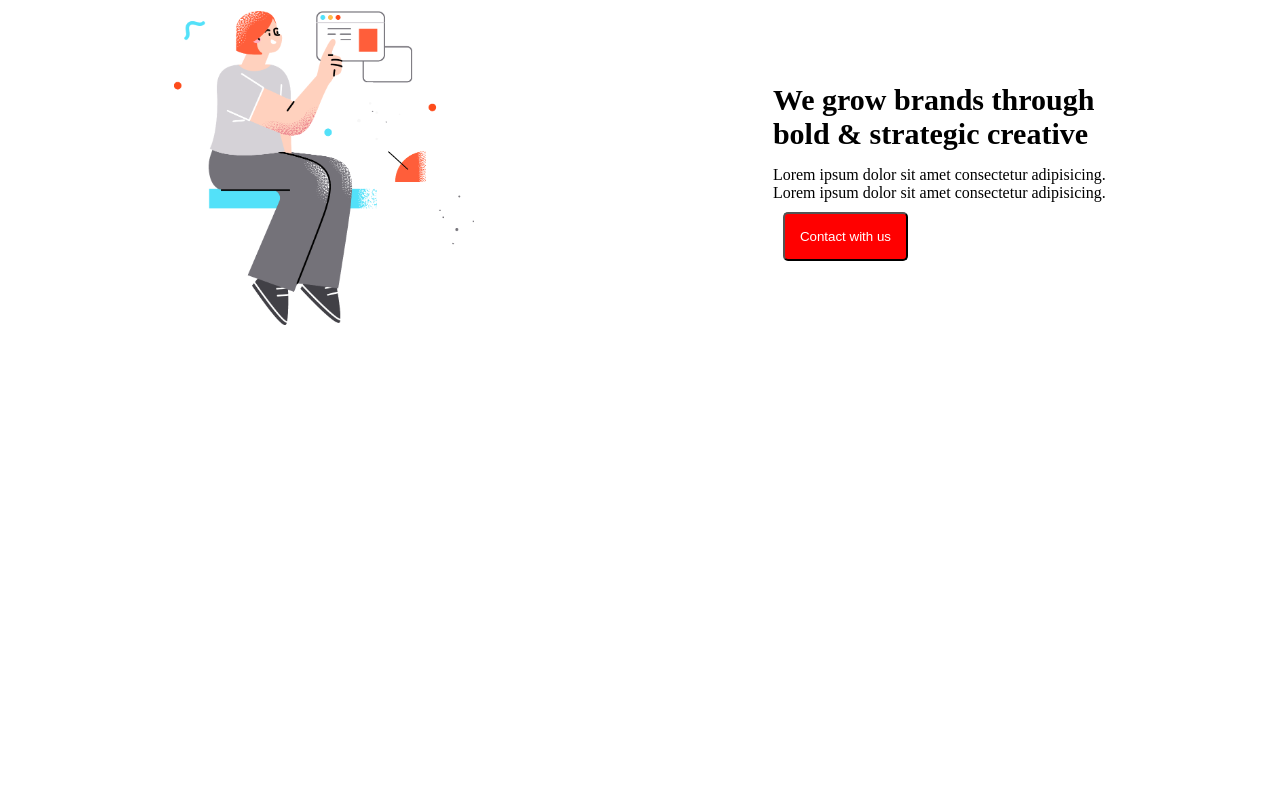
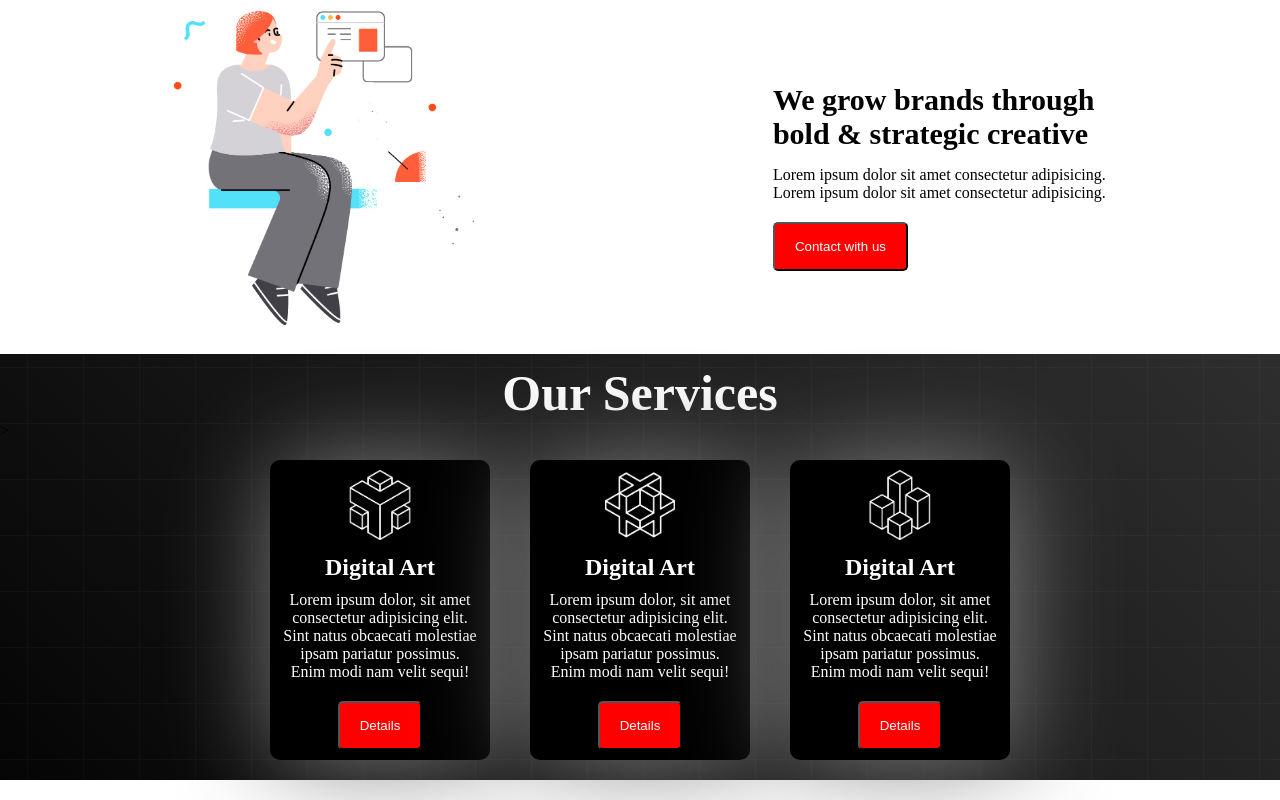
Before and after one commit to Maimun54/Basic-website, a plain HTML site: page index.html in a window 1280 px wide. Shown: the part 975-1775 px from the top of the page. Before the commit the page ends 1329 px from the top, so only its background shows below. Drawn offline with Linux system fonts and the light colour scheme.

Commit message:
sercive section done

```diff
--- a/index.html
+++ b/index.html
@@ -53,6 +53,33 @@
                     </div>
                 </div>
         </section>
+        <section>
+
+            <div class="service-container">
+                <h1 class="about-design-title">Our Services</h1>>
+            <div class="box-contain">
+
+                <div class="box">
+                    <img class="icon" src="icon/0.png" alt="">
+                <h1 class="box-title">Digital Art</h1>
+                <p>Lorem ipsum dolor, sit amet consectetur adipisicing elit. <br>Sint natus obcaecati molestiae ipsam pariatur possimus. <br> Enim modi nam velit sequi!</p>
+                <button class="btndesign">Details </button>
+                </div>
+                <div class="box">
+                    <img class="icon" src="icon/1.png" alt="">
+                <h1 class="box-title">Digital Art</h1>
+                <p>Lorem ipsum dolor, sit amet consectetur adipisicing elit. <br>Sint natus obcaecati molestiae ipsam pariatur possimus. <br> Enim modi nam velit sequi!</p>
+                <button class="btndesign">Details </button>
+                </div>
+                <div class="box">
+                    <img class="icon" src="icon/2.png" alt="">
+                <h1 class="box-title">Digital Art</h1>
+                <p>Lorem ipsum dolor, sit amet consectetur adipisicing elit. <br>Sint natus obcaecati molestiae ipsam pariatur possimus. <br> Enim modi nam velit sequi!</p>
+                <button class="btndesign">Details </button>
+                </div>
+            </div>
+            </div>
+        </section>
     </main>
     <footer></footer>
 </body>
--- a/style.css
+++ b/style.css
@@ -1,7 +1,7 @@
 
 *{
-    margin: 0px;
-    padding: 0px;
+margin:0px;
+padding:0px;
 }
 .menu-container{
     background-color: rgb(32, 32, 32);
@@ -33,8 +33,9 @@
 .btndesign{
     background-color: red;
     color: white;
-    margin: 10px;
-    padding: 15px;
+    /* margin: 10px; */
+    padding: 15px 20px;
+    margin-top: 20px;
     border: 1 px solid black;
     border-radius: 5px;
 }
@@ -78,3 +79,40 @@
     font-weight: bold;
     font-size: 50px;
 }
+.about-design-title{
+    text-align: center;
+    padding-top: 10px;
+    font-weight: bold;
+    font-size: 50px;
+    color: white;
+}
+.service-container{
+ background-image: url("images/background.png"),linear-gradient(45deg, rgb(5, 5, 5), #2e2e2e);
+}
+.box-contain{
+
+    display: flex;
+    align-items: center;
+    justify-content: center;
+    margin-bottom: 20px;
+}
+.box{
+    width: 200px;
+    height: 280px;
+    background-color: black;
+    color: white;
+    padding: 10px;
+    box-shadow: 4px 2px 105px gray;
+    border-radius: 10px;
+    text-align: center;
+    margin: 20px;
+
+}
+.icon{
+    width: 70px;
+    color: #2e2e2e;
+}
+.box-title{
+    padding: 10px;
+    color: white;
+}
```
